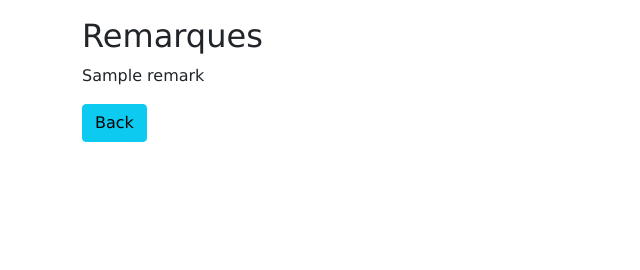
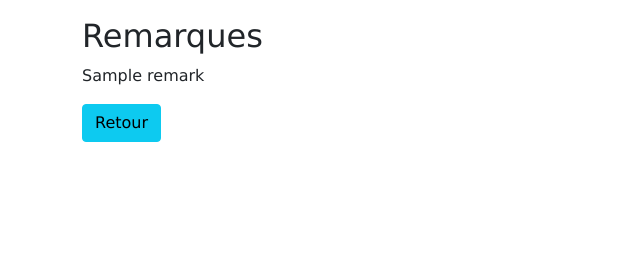
Before and after one commit to WildCodeSchool/2022_03_PHP_Lyon_Base_things, a PHP site: template src/View/Exit/show.html.twig in a window 1280 px wide. Shown: the part 849-1119 px from the top of the page, without its empty margins (0-640 px from the left). Run offline with PHP 8.4, Linux system fonts and the light colour scheme; the template is opened without the code that fills it: most values are stand-ins (such as "Sample title", 1, 10 or a date in 2020); grey boxes marked "Sample" are stand-in pictures; some libraries are stand-ins or nearby versions.

Commit message:
update back button to Retour vs Back

```diff
--- a/src/View/Exit/show.html.twig
+++ b/src/View/Exit/show.html.twig
@@ -51,7 +51,7 @@
 
 	<div class="mb-5 pb-5 container d-flex gap-2">
 
-		<a href="/exits" class="btn btn btn-info" tabindex="-1" role="button" aria-disabled="true">Back</a>
+		<a href="/exits" class="btn btn btn-info" tabindex="-1" role="button" aria-disabled="true">Retour</a>
 
 	</div>
 
```
